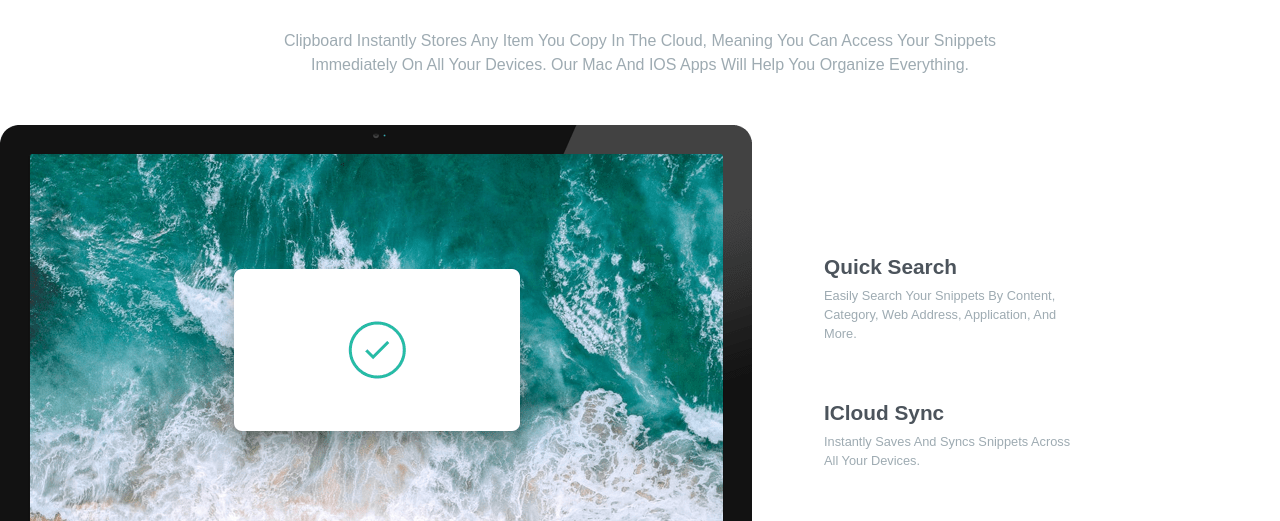
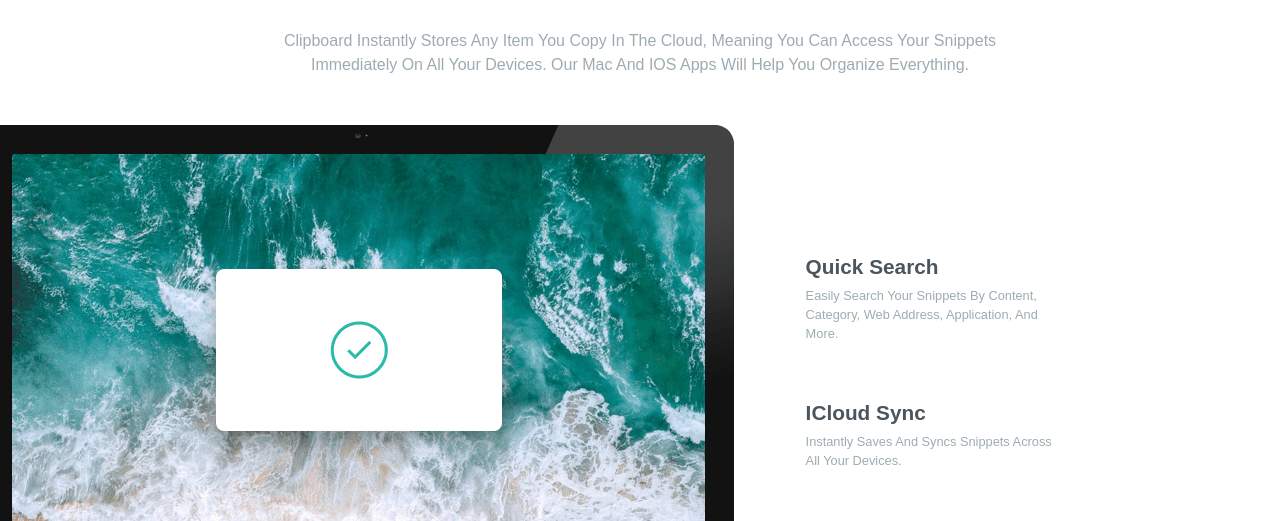
Before and after one commit to MarwanNabill/clipboard_landing_page, a plain HTML site: page index.html in a window 1280 px wide. Shown: the part 653-1174 px from the top of the page. Drawn offline with Linux system fonts and the light colour scheme; a web font is replaced by a local one.

Commit message:
fixed overflow issues

```diff
--- a/index.css
+++ b/index.css
@@ -17,6 +17,7 @@
 /* Reset */
  *,*::before,*::after{
   box-sizing: border-box;
+
  }
 body {
     font-family:'Bai Jamjuree', sans-serif;
@@ -27,7 +28,6 @@ body {
     line-height:1.5;
     text-transform:capitalize;
     color:var(--main-text-clr);
-
 }
 
 h1,h2,p {
@@ -265,8 +265,9 @@ header {
             }
 
         .full_width {
-           width:100%;
+           width:95%;
             .flex_parent{
+            margin-left:-2.8em;
             flex-flow:row;
             align-items:center;
             gap:4em;
```
